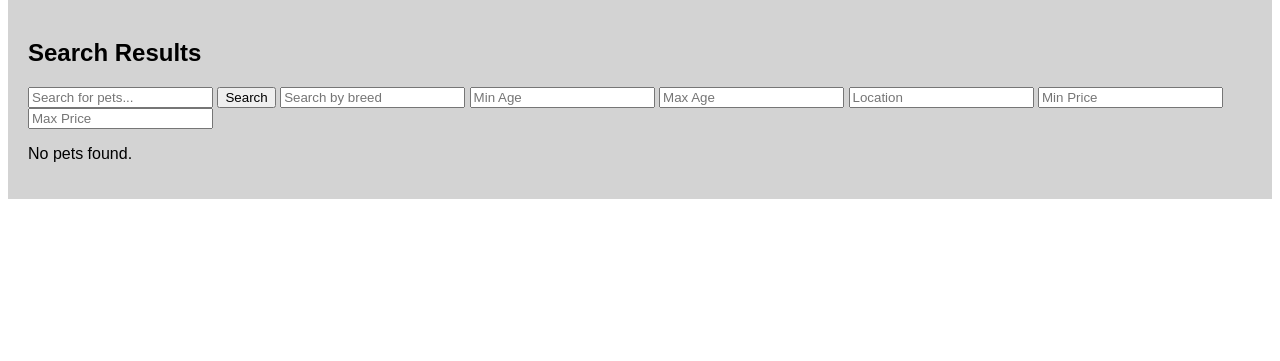
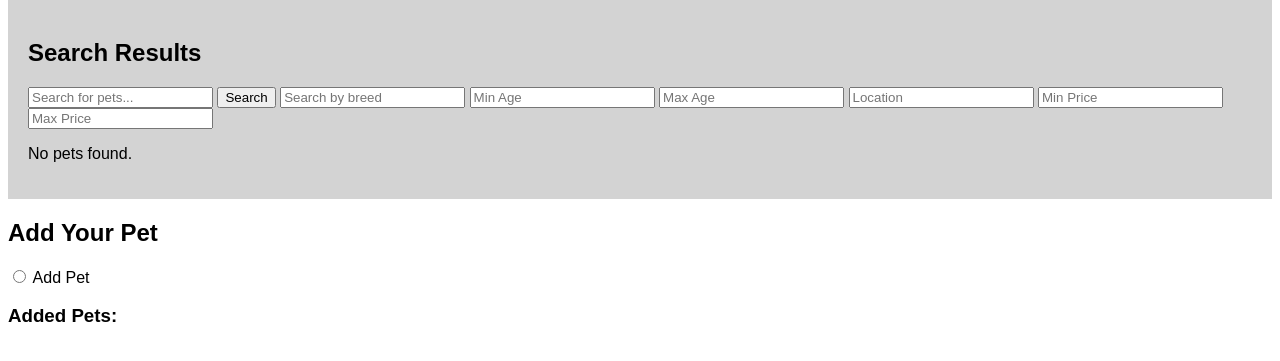
Before and after one commit to sakibrahat/El_Petrio_Sign_Up, a Django app: page /Buying/ in a window 1280 px wide. Shown: the part 170-531 px from the top of the page. Run offline with Django 3.2, Linux system fonts and the light colour scheme; parts of the project's set-up code (start-up, migrations or seed data) failed here and were passed over.

Commit message:
8th commit

```diff
--- a/registration/templates/Buying.html
+++ b/registration/templates/Buying.html
@@ -104,6 +104,59 @@
             <p>No pets found.</p>
         {% endif %}
     </div>
+<h2>Add Your Pet</h2>
+
+    <!-- Radio buttons -->
+    <input type="radio" name="action" id="addPetRadio" value="addPet">
+    <label for="addPetRadio">Add Pet</label>
+
+    <!-- Form to add a pet (Initially hidden) -->
+    <form id="addPetForm" style="display: none;">
+        <label for="petName">Pet Name:</label>
+        <input type="text" id="petName" name="petName"><br><br>
+        <label for="petPrice">Pet Price:</label>
+        <input type="text" id="petPrice" name="petPrice"><br><br>
+        <button type="button" onclick="addPet()">Add</button>
+    </form>
+
+    <script>
+        function addPet() {
+            var petName = document.getElementById("petName").value;
+            var petPrice = document.getElementById("petPrice").value;
+
+            // You can perform validation here if needed
+
+            // Display the added pet in the list with a Purchase button
+            var petList = document.getElementById("petList");
+            var listItem = document.createElement("li");
+            var purchaseButton = document.createElement("button");
+            purchaseButton.textContent = "Purchase";
+            purchaseButton.onclick = function() {
+                window.location.href = "make_payment.html?petName=" + encodeURIComponent(petName) + "&petPrice=" + encodeURIComponent(petPrice);
+            };
+            listItem.textContent = petName + " - $" + petPrice;
+            listItem.appendChild(purchaseButton);
+            petList.appendChild(listItem);
+
+            // Clear the form fields
+            document.getElementById("petName").value = "";
+            document.getElementById("petPrice").value = "";
+        }
+
+        // Function to show/hide the add pet form based on radio button selection
+        document.getElementById("addPetRadio").addEventListener("change", function() {
+            var addPetForm = document.getElementById("addPetForm");
+            if (this.checked) {
+                addPetForm.style.display = "block";
+            } else {
+                addPetForm.style.display = "none";
+            }
+        });
+    </script>
+
+    <!-- List to display added pets -->
+    <h3>Added Pets:</h3>
+    <ul id="petList"></ul>
 
 </body>
 
```
